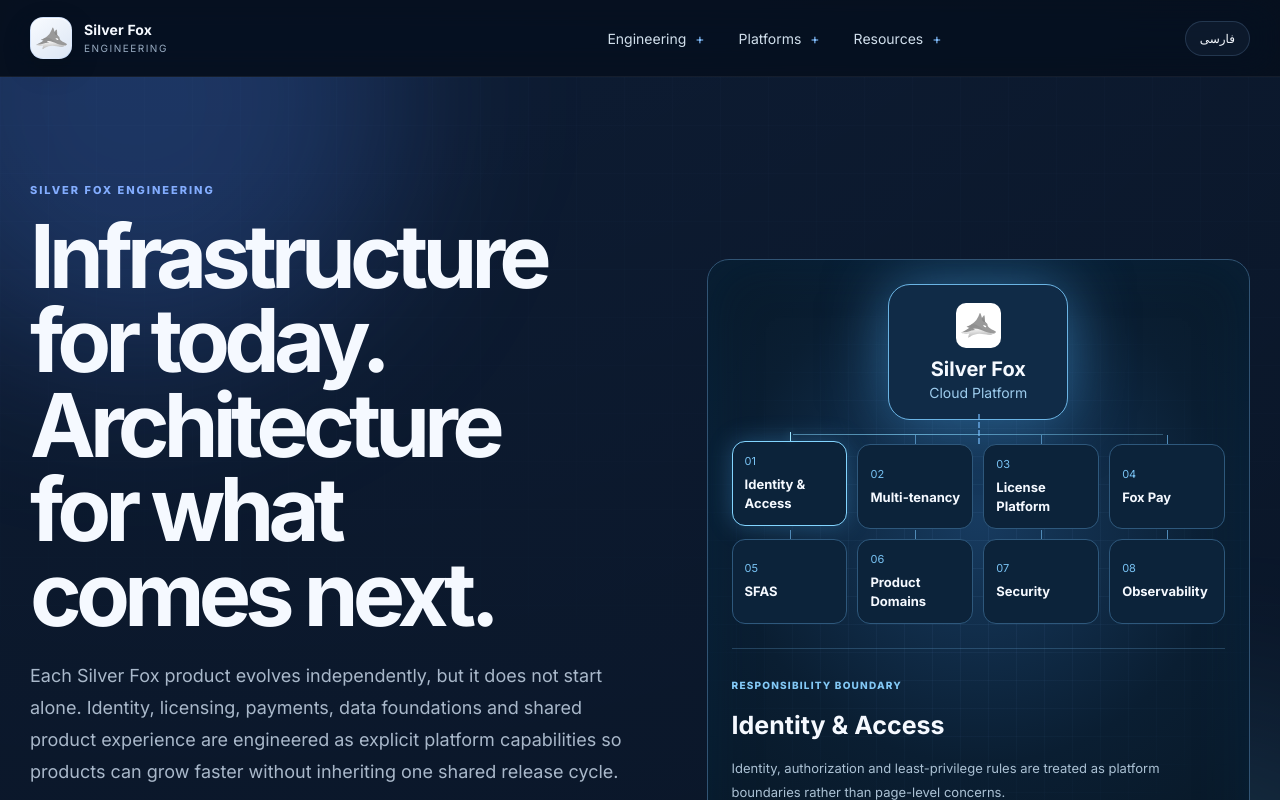
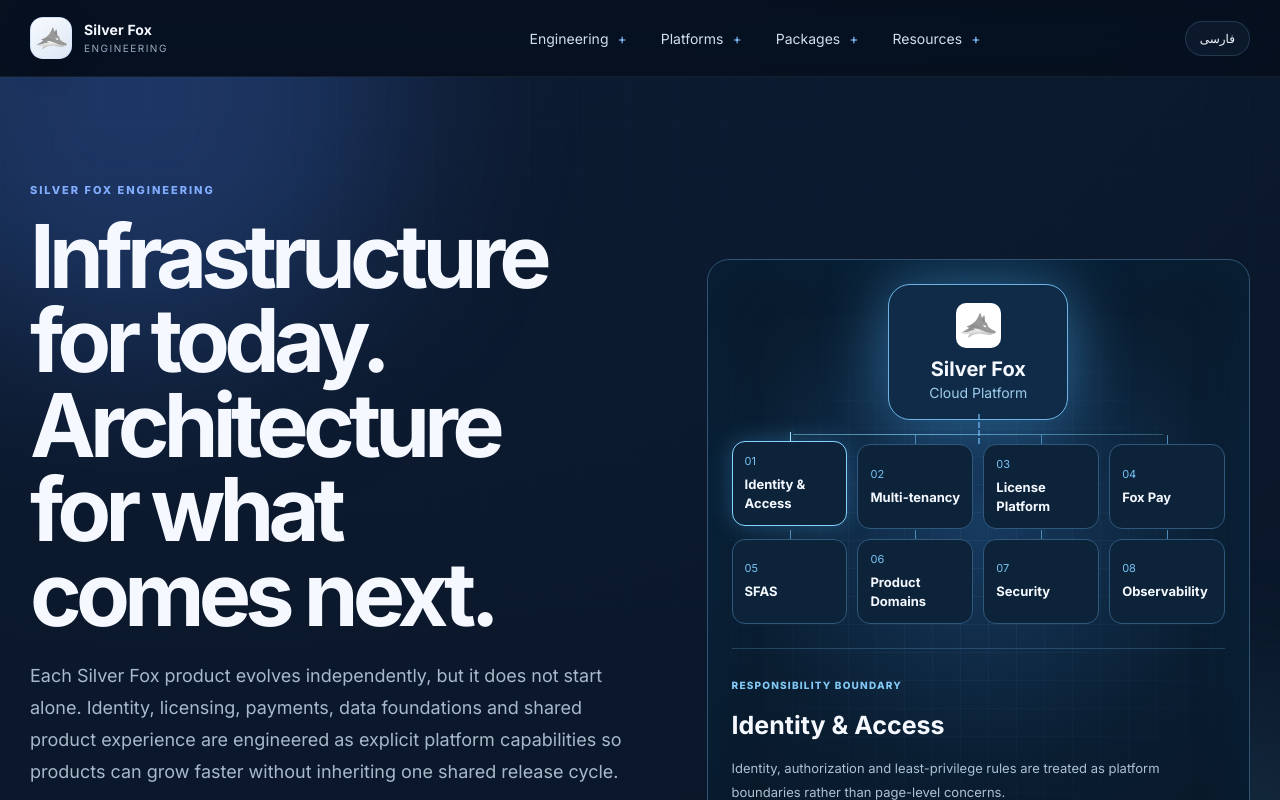
Before and after one commit to silverfoxcloud/silverfox-engineering, a Next.js app: page / in a window 1280 px wide. Shown: the top 800 px of the page. Built offline with nearby package versions, Linux system fonts and the light colour scheme.

Commit message:
feat: add first-class packages navigation

```diff
--- a/components/SiteHeader.tsx
+++ b/components/SiteHeader.tsx
@@ -62,6 +62,33 @@
         body: "محصولات هویت، لایسنس، پرداخت و مدیریت را از طریق قراردادهای روشن مصرف می‌کنند و منطق دامنه و چرخه انتشار خود را مستقل نگه می‌دارند.",
         cta: "مشاهده مدل پلتفرم",
         href: "/platform/",
+      },
+    },
+  },
+  {
+    id: "packages",
+    en: "Packages",
+    fa: "پکیج‌ها",
+    items: [
+      ["packages", "Package Directory", "دایرکتوری پکیج‌ها", "Verified packages, versions and lifecycle", "پکیج‌های تأییدشده، نسخه و وضعیت انتشار"],
+      ["packages/sfas-core", "SFAS Core", "SFAS Core", "Framework-independent shared runtime contracts", "هسته مستقل از فریم‌ورک و قراردادهای مشترک"],
+      ["packages/sfas-react-adapter", "React Adapter", "React Adapter", "React lifecycle bridge for SFAS", "پل lifecycle برای استفاده از SFAS در React"],
+      ["packages/sfas-date-picker", "Date Picker", "Date Picker", "Gregorian bridge and native Jalali calendar", "bridge گرگوری و تقویم جلالی بومی"],
+    ],
+    feature: {
+      en: {
+        eyebrow: "CURRENT RELEASE",
+        title: "Seven verified SFAS packages. One explicit prerelease state.",
+        body: "Version 0.2.0-alpha.12 is published to private GitHub Packages on the next channel, with controlled publication and clean-install validation completed.",
+        cta: "Browse packages",
+        href: "/packages/",
+      },
+      fa: {
+        eyebrow: "انتشار فعلی",
+        title: "هفت پکیج واقعی SFAS با وضعیت پیش‌انتشار روشن.",
+        body: "نسخه 0.2.0-alpha.12 در GitHub Packages خصوصی و کانال next منتشر شده و انتشار کنترل‌شده و clean install آن اعتبارسنجی شده است.",
+        cta: "مرور پکیج‌ها",
+        href: "/packages/",
       },
     },
   },
```
